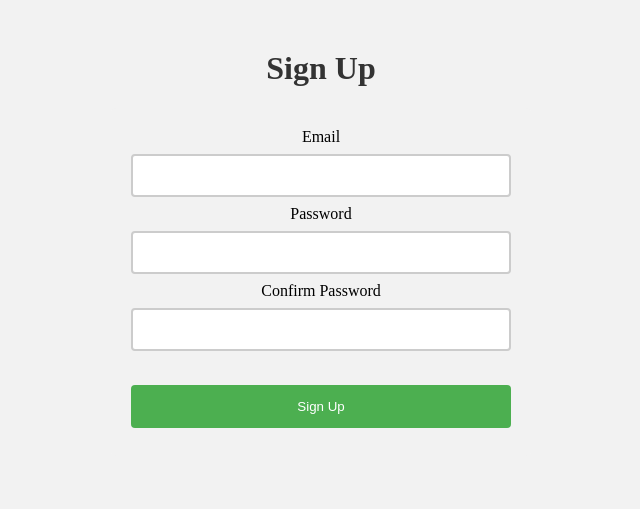
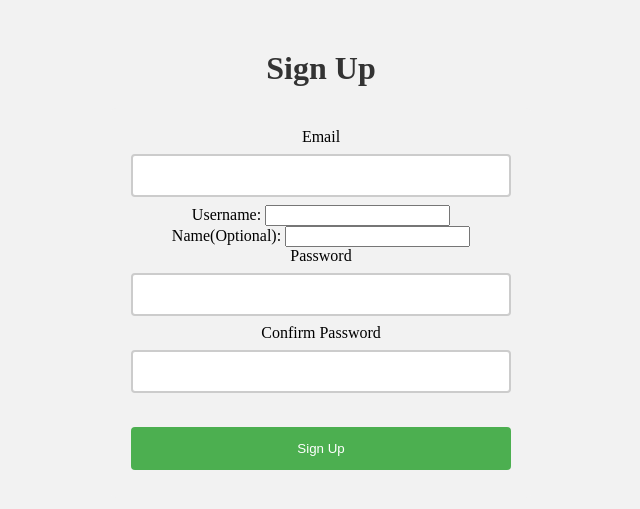
Before and after one commit to rrcoder0167/Orange-Chat, a Flask app: page /signup in a window 1280 px wide. Shown: the top 509 px of the page, without its empty margins (319-959 px from the left). Run offline with Flask 2, Linux system fonts and the light colour scheme.

Commit message:
fixed username+name problem

```diff
--- a/app.py
+++ b/app.py
@@ -79,6 +79,8 @@ def signup():
         email = request.form["email"]
         name = request.form["name"]
         username = request.form["username"]
+        if name == "":
+            name = username
         password = request.form["password"]
         password2 = request.form["password2"]
         if password != password2:
--- a/templates/signup.html
+++ b/templates/signup.html
@@ -10,6 +10,12 @@
             <label for="email">Email</label>
             <input type="email" id="email" name="email" required>
             <br>
+            <label for="username">Username:</label>
+            <input type="text" name="username" id="username" required>
+            <br>
+            <label for="name">Name(Optional):</label>
+            <input type="text" name="name" id="name">
+            <br>
             <label for="password">Password</label>
             <input type="password" id="password" name="password" required>
             <br>
```
Also changed, not shown: instance/users.db, 1 other file.
